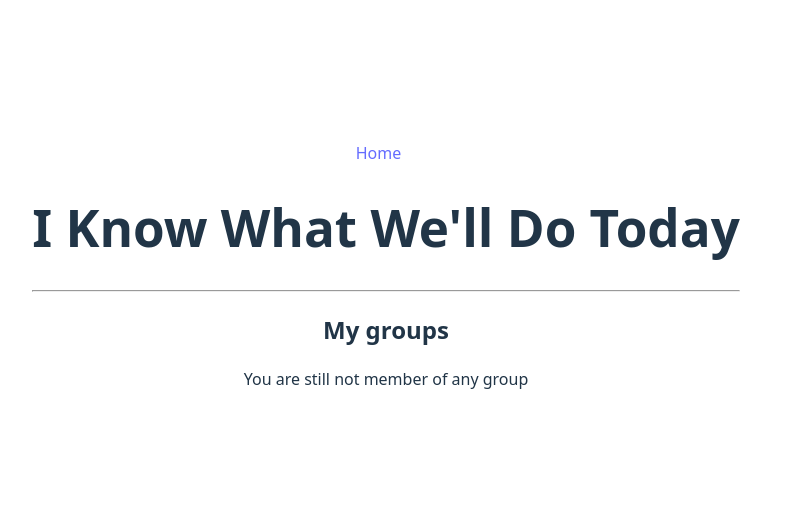
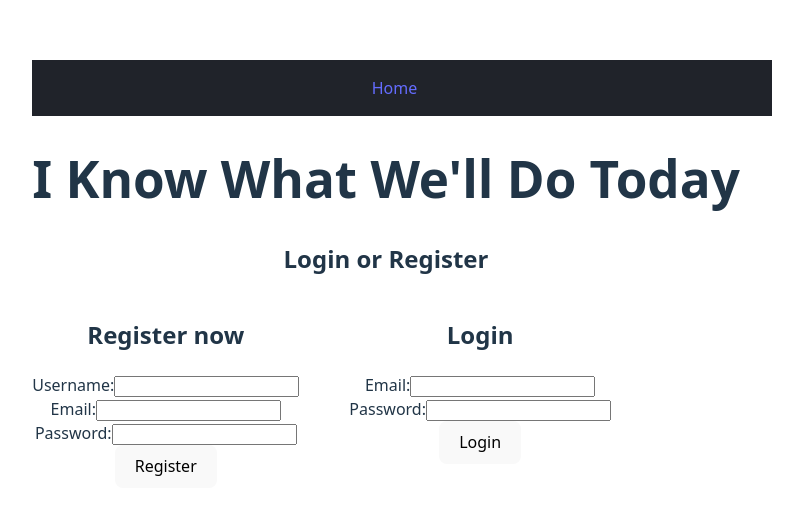
Before and after one commit to Danny220/i-know-what-we-do-today, a React app in the folder frontend/: page / in a window 1280 px wide. Shown: the part 126-640 px from the top of the page, without its empty margins (254-1057 px from the left). Built offline with nearby package versions, Linux system fonts and the light colour scheme; the HTML template or start-up script is replaced by a standard one.

Commit message:
add authentication flow, token-based routing, and dashboard structure with group and poll components

```diff
--- a/frontend/src/App.jsx
+++ b/frontend/src/App.jsx
@@ -1,35 +1,50 @@
-import React from 'react'
-import {BrowserRouter as Router, Routes, Route, Link } from 'react-router-dom';
+import React, {useEffect, useState} from 'react'
+import {BrowserRouter as Router, Routes, Route, Link, Navigate} from 'react-router-dom';
 import GroupList from "./components/GroupList.jsx";
 import EventList from "./components/EventList.jsx";
 import Polls from "./components/Polls.jsx";
 import CreatePoll from "./components/CreatePoll.jsx";
 import './App.css';
-
-function GroupDetailPage() {
-    return (
-        <div>
-                <EventList />
-                <Polls />
-                <CreatePoll />
-        </div>
-    )
-}
+import AuthPage from "./pages/AuthPage.jsx";
+import DashboardPage from "./pages/DashboardPage.jsx";
+import GroupDetailPage from "./pages/GroupDetailPage.jsx";
 
 function App() {
+    const [token, setToken] = useState(null);
+
+    useEffect(() => {
+        const storedToken = localStorage.getItem('token');
+        if (storedToken) {
+            setToken(storedToken);
+        }
+    }, []);
+
+    const handleLogout = () => {
+        localStorage.removeItem('token');
+        setToken(null);
+    }
+
     return (
         <Router>
             <div className="App">
                 <header className="App-header">
-                    <nav style={{marginBottom: '20px'}}>
-                        <Link to="/" style={{marginRight: '15px'}}>Home</Link>
+                    <nav style={{ padding: '1rem', background: '#20232a', width: '100%' }}>
+                        <Link to="/" style={{ marginRight: '15px' }}>Home</Link>
+                        {token && <button onClick={handleLogout}>Logout</button>}
                     </nav>
 
                     <h1>I Know What We'll Do Today</h1>
 
                     <Routes>
-                        <Route path="/" element={<GroupList />} />
-                        <Route path="/groups/:groupId" element={<GroupDetailPage />} />
+                        <Route path="/" element={
+                            !token ? <AuthPage setToken={setToken} /> : <Navigate to="/dashboard" />
+                        }/>
+                        <Route path="/dashboard" element={
+                            token ? <DashboardPage /> : <Navigate to="/" />
+                        }/>
+                        <Route path="/groups/:groupId" element={
+                            token ? <GroupDetailPage /> : <Navigate to="/" />
+                        }/>
                     </Routes>
                 </header>
             </div>
--- a/frontend/src/components/CreatePoll.jsx
+++ b/frontend/src/components/CreatePoll.jsx
@@ -1,9 +1,7 @@
 import React, { useState } from 'react';
 import axios from 'axios';
-import {useParams} from "react-router-dom";
 
-function CreatePoll() {
-   const {groupId} = useParams();
+function CreatePoll({groupId}) {
    const [title, setTitle] = useState('');
    const [timeOptions, setTimeOptions] = useState('');
    const [locationOptions, setLocationOptions] = useState('');
--- a/frontend/src/components/EventList.jsx
+++ b/frontend/src/components/EventList.jsx
@@ -1,9 +1,7 @@
 import React, {useEffect, useState} from 'react';
 import axios from 'axios';
-import { useParams } from 'react-router-dom';
 
-function EventList() {
-    const {groupId} = useParams();
+function EventList({groupId}) {
     const [events, setEvents] = useState([]);
     const [loading, setLoading] = useState(false);
 
--- a/frontend/src/components/Login.jsx
+++ b/frontend/src/components/Login.jsx
@@ -1,7 +1,7 @@
 import React, {useState} from "react";
 import axios from 'axios';
 
-function Login() {
+function Login({setToken}) {
     const [formData, setFormData] = useState({
         email: '',
         password: ''
@@ -17,8 +17,8 @@ function Login() {
             const response = await axios.post('http://localhost:3001/api/auth/login', formData);
 
             const {token} = response.data;
-
             localStorage.setItem('token', token);
+            setToken(token);
 
             console.log('User successfully logged in!', token);
             alert('User successfully logged in!');
--- a/frontend/src/components/Polls.jsx
+++ b/frontend/src/components/Polls.jsx
@@ -1,9 +1,7 @@
 import React, {useCallback, useEffect, useState} from 'react';
 import axios from 'axios';
-import {useParams} from "react-router-dom";
 
-function Polls() {
-    const {groupId} = useParams();
+function Polls({groupId}) {
     const [polls, setPolls] = useState([]);
     const [loading, setLoading] = useState(false);
 
--- /dev/null
+++ b/frontend/src/pages/AuthPage.jsx
@@ -0,0 +1,17 @@
+import React from "react";
+import Login from "../components/Login.jsx";
+import Register from "../components/Register.jsx";
+
+function AuthPage({setToken}) {
+    return (
+        <div>
+            <h2>Login or Register</h2>
+            <div style={{display: 'flex', gap: '50px'}}>
+                <Register />
+                <Login setToken={setToken} />
+            </div>
+        </div>
+    );
+}
+
+export default AuthPage;
--- /dev/null
+++ b/frontend/src/pages/DashboardPage.jsx
@@ -0,0 +1,14 @@
+import React from "react";
+import GroupList from "../components/GroupList.jsx";
+import CreateGroup from "../components/CreateGroup.jsx";
+
+function DashboardPage() {
+    return (
+        <div>
+            <GroupList />
+            <CreateGroup />
+        </div>
+    )
+}
+
+export default DashboardPage;
--- /dev/null
+++ b/frontend/src/pages/GroupDetailPage.jsx
@@ -0,0 +1,20 @@
+import React from 'react';
+import { useParams } from 'react-router-dom';
+import Polls from '../components/Polls';
+import EventList from '../components/EventList';
+import CreatePoll from '../components/CreatePoll';
+
+function GroupDetailPage() {
+    const { groupId } = useParams();
+
+    return (
+        <div>
+            <h2>Group Details: {groupId}</h2>
+            <EventList groupId={groupId} />
+            <Polls groupId={groupId} />
+            <CreatePoll groupId={groupId} />
+        </div>
+    )
+}
+
+export default GroupDetailPage;
```
